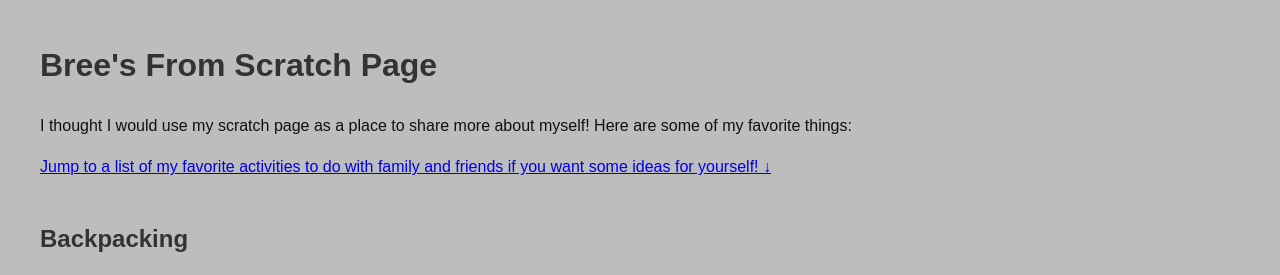
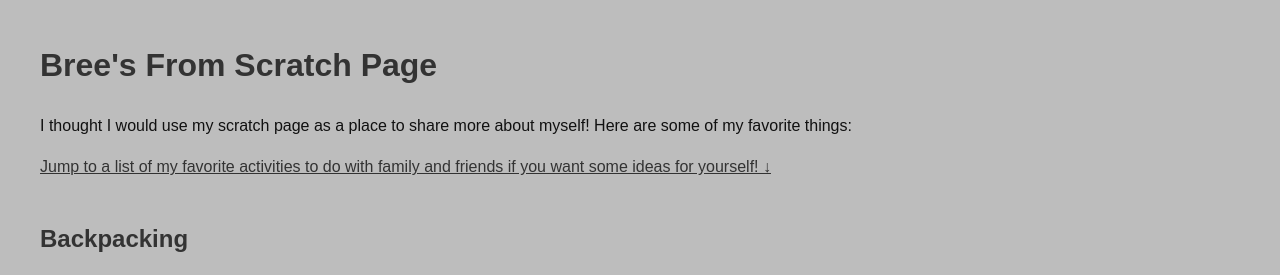
Before and after one commit to bree-davis/IS201-Final, a plain HTML site: page scratch.html in a window 1280 px wide. Shown: the top 275 px of the page. Drawn offline with Linux system fonts and the light colour scheme.

Commit message:
fix error

```diff
--- a/scratch.html
+++ b/scratch.html
@@ -11,7 +11,7 @@
 <h1>Bree's From Scratch Page</h1>
 <p> I thought I would use my scratch page as a place to share more about myself! Here are some of my favorite things:</p>
 <p>
-    <a href="#family-activities" class=""top>
+    <a href="#family-activities" class="top-anchor">
         Jump to a list of my favorite activities to do with family and friends if you want some ideas for yourself! ↓
     </a>
 </p>
```
